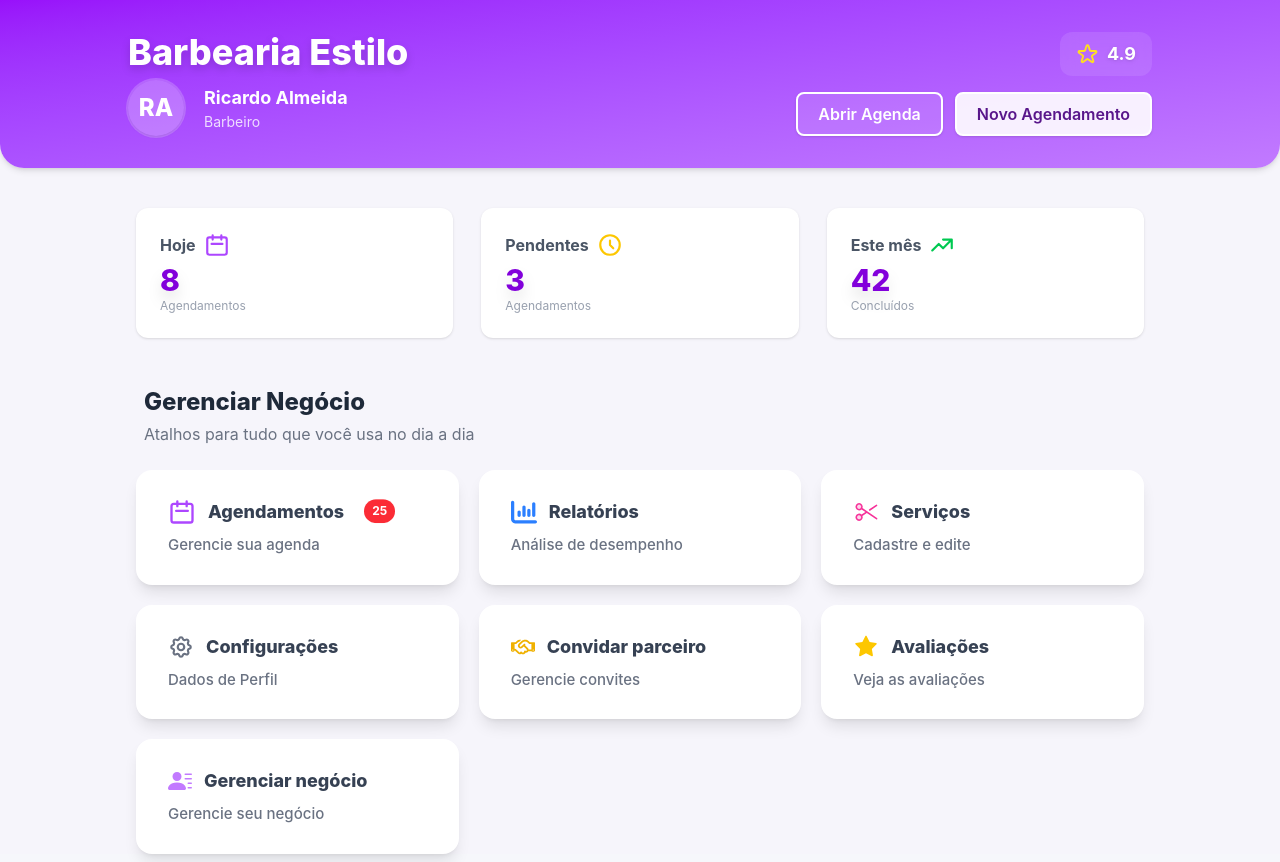
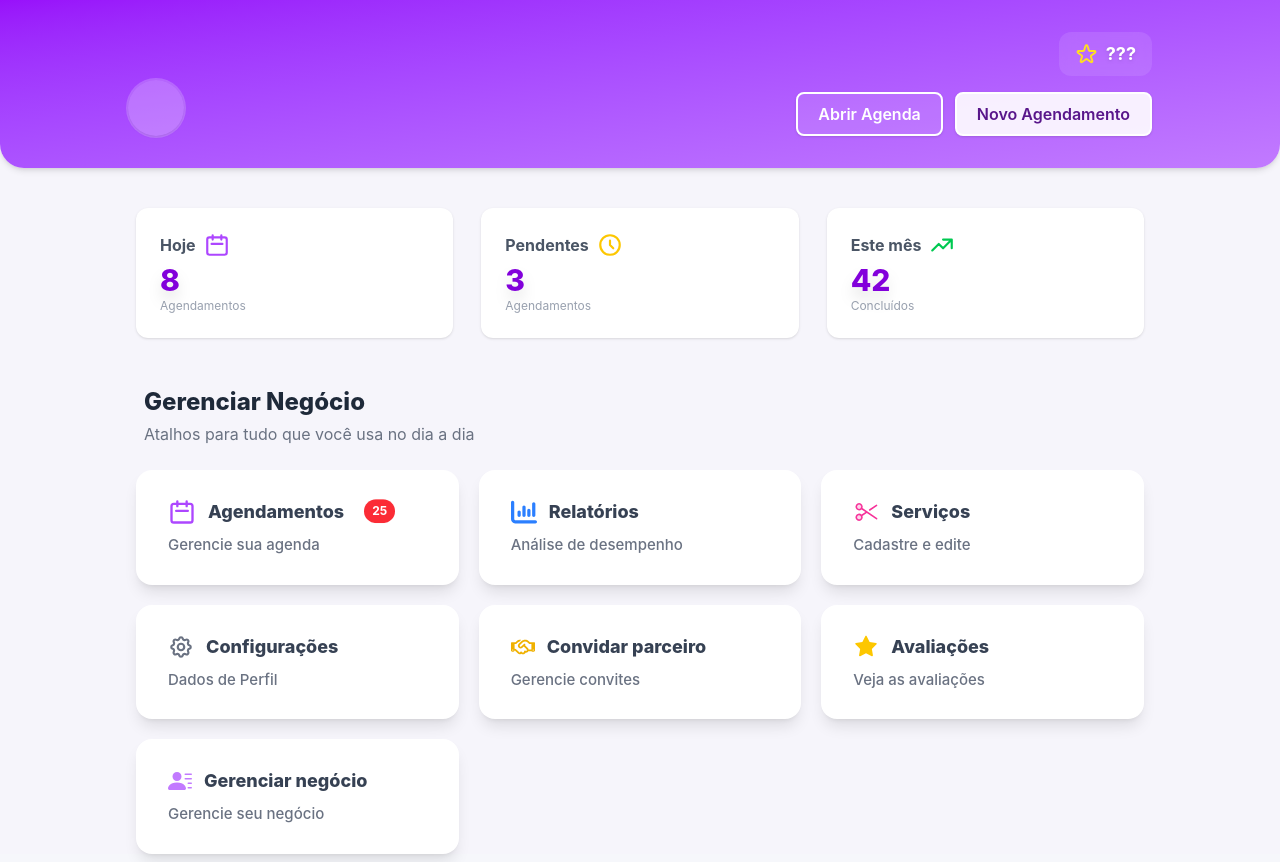
Before and after one commit to DhiegoFernandes/AgendeiFrontEnd, a React (Vite) app in the folder clientApp/: page /parceiro/perfil in a window 1280 px wide. Built offline with nearby package versions, Linux system fonts and the light colour scheme.

Commit message:
add fuções para requisições do backend

```diff
--- a/clientApp/src/pages/InicioParceiro/inicioParceiro.tsx
+++ b/clientApp/src/pages/InicioParceiro/inicioParceiro.tsx
@@ -1,4 +1,4 @@
-import { useState, useRef } from "react";
+import { useState, useRef, useEffect } from "react";
 import { useNavigate } from "react-router-dom";
 import api from "../../services/api";
 
@@ -24,6 +24,34 @@ export default function PrimeiroAcessoNegocio() {
   const [categoria, setCategoria] = useState(CATEGORIAS_FIXAS[0]);
   const [popup, setPopup] = useState(false);
   const [confirmCancel, setConfirmCancel] = useState(false);
+
+  useEffect(() => {
+    async function buscarDadosUsuario() {
+      const token = localStorage.getItem("token");
+      if (!token) return;
+
+      try {
+        const response = await api.get("/usuarios/me", {
+          headers: {
+            Authorization: `Bearer ${token}`,
+            'Content-Type': 'application/json'
+          },
+        });
+
+        const dados = response.data;
+
+        if (dados.negocio) {
+          navigate("/parceiro/perfil")
+        }
+
+        console.log("Usuário carregado:", dados);
+      } catch (error) {
+        console.error("Erro ao buscar dados do usuário:", error);
+      }
+    }
+
+    buscarDadosUsuario();
+  }, [])
 
   const enderecoRef = useRef<HTMLInputElement>(null);
 
--- a/clientApp/src/pages/PerfilParceiro/perfilParceiro.tsx
+++ b/clientApp/src/pages/PerfilParceiro/perfilParceiro.tsx
@@ -1,4 +1,4 @@
-import { useState } from "react";
+import { useState, useEffect } from "react";
 import { useNavigate } from "react-router-dom";
 import {
   HiOutlineStar, HiOutlineClock, HiOutlineCalendar, HiOutlineTrendingUp, HiOutlineCog
@@ -8,10 +8,11 @@ import { FaRegHandshake } from "react-icons/fa6";
 import { PiScissorsDuotone } from "react-icons/pi";
 import { FaChartColumn } from "react-icons/fa6";
 import { BsFillPersonLinesFill } from "react-icons/bs";
+import api from "../../services/api";
 
 function getInitials(name: string) {
   const n = name.split(" ");
-  return n.length > 1 ? (n[0][0] + n[n.length - 1][0]).toUpperCase() : n[0][0].toUpperCase();
+  return n.length > 1 ? (n[0][0] + n[n.length - 1][0]).toUpperCase() : null
 }
 
 const adminKPIS = [
@@ -23,15 +24,42 @@ const adminKPIS = [
 export default function PerfilPrestador() {
   const navigate = useNavigate();
 
-  const barbearia = "Barbearia Estilo";
-  const profissional = "Ricardo Almeida";
-  const funcao = "Barbeiro";
-  const rating = 4.9;
-
   // Modal convidar parceiro
   const [modalConvite, setModalConvite] = useState(false);
   const [emailConvite, setEmailConvite] = useState("");
   const [convitePopup, setConvitePopup] = useState<string | false>(false);
+  const [negocio, setNegocio] = useState("");
+  const [profissional, setProfissional] = useState("");
+  const [categoria, setCategoria] = useState("");
+
+  useEffect(() => {
+    async function buscarDadosUsuario() {
+      const token = localStorage.getItem("token");
+      if (!token) return;
+
+      try {
+        const response = await api.get("/usuarios/me", {
+          headers: {
+            Authorization: `Bearer ${token}`,
+            'Content-Type': 'application/json'
+          },
+        });
+
+        const user = response.data;
+        const negocio = user.negocio;
+
+        setNegocio(negocio.nome);
+        setProfissional(user.nome);
+        setCategoria(negocio.categoria);
+
+        console.log("Usuário carregado:", user);
+      } catch (error) {
+        console.error("Erro ao buscar dados do usuário:", error);
+      }
+    }
+
+    buscarDadosUsuario();
+  }, [])
 
   function handleClickConvidar() {
     setModalConvite(true);
@@ -101,21 +129,21 @@ export default function PerfilPrestador() {
       <header className="w-full bg-gradient-to-br from-purple-600 to-purple-400 shadow-md relative px-4 py-8 rounded-b-3xl">
         <div className="max-w-5xl mx-auto flex flex-col lg:flex-row lg:items-end lg:justify-between">
           <div className="flex-1">
-            <h1 className="text-white font-extrabold text-3xl sm:text-4xl mb-2 drop-shadow-lg">{barbearia}</h1>
+            <h1 className="text-white font-extrabold text-3xl sm:text-4xl mb-2 drop-shadow-lg">{negocio}</h1>
             <div className="flex items-center gap-5 mt-2">
               <div className="w-14 h-14 rounded-full bg-white/25 text-2xl text-white font-extrabold flex items-center justify-center shadow ring-2 ring-white/20 select-none uppercase">
                 {getInitials(profissional)}
               </div>
               <div>
                 <span className="font-bold text-lg text-white">{profissional}</span>
-                <span className="block text-white/80 text-sm">{funcao}</span>
+                <span className="block text-white/80 text-sm">{categoria}</span>
               </div>
             </div>
           </div>
           <div className="flex flex-col items-end gap-4 mt-6 lg:mt-0">
             <div className="flex items-center bg-white/10 px-4 py-2 rounded-xl gap-2 backdrop-blur">
               <HiOutlineStar className="text-yellow-300" size={23} />
-              <span className="font-bold text-lg text-white drop-shadow">{rating.toFixed(1)}</span>
+              <span className="font-bold text-lg text-white drop-shadow">???</span>
             </div>
             <div className="flex gap-3">
               <button className="px-5 py-2 rounded-lg border-2 border-white text-white bg-white/10 hover:bg-white/20 font-semibold shadow transition cursor-pointer"
```
